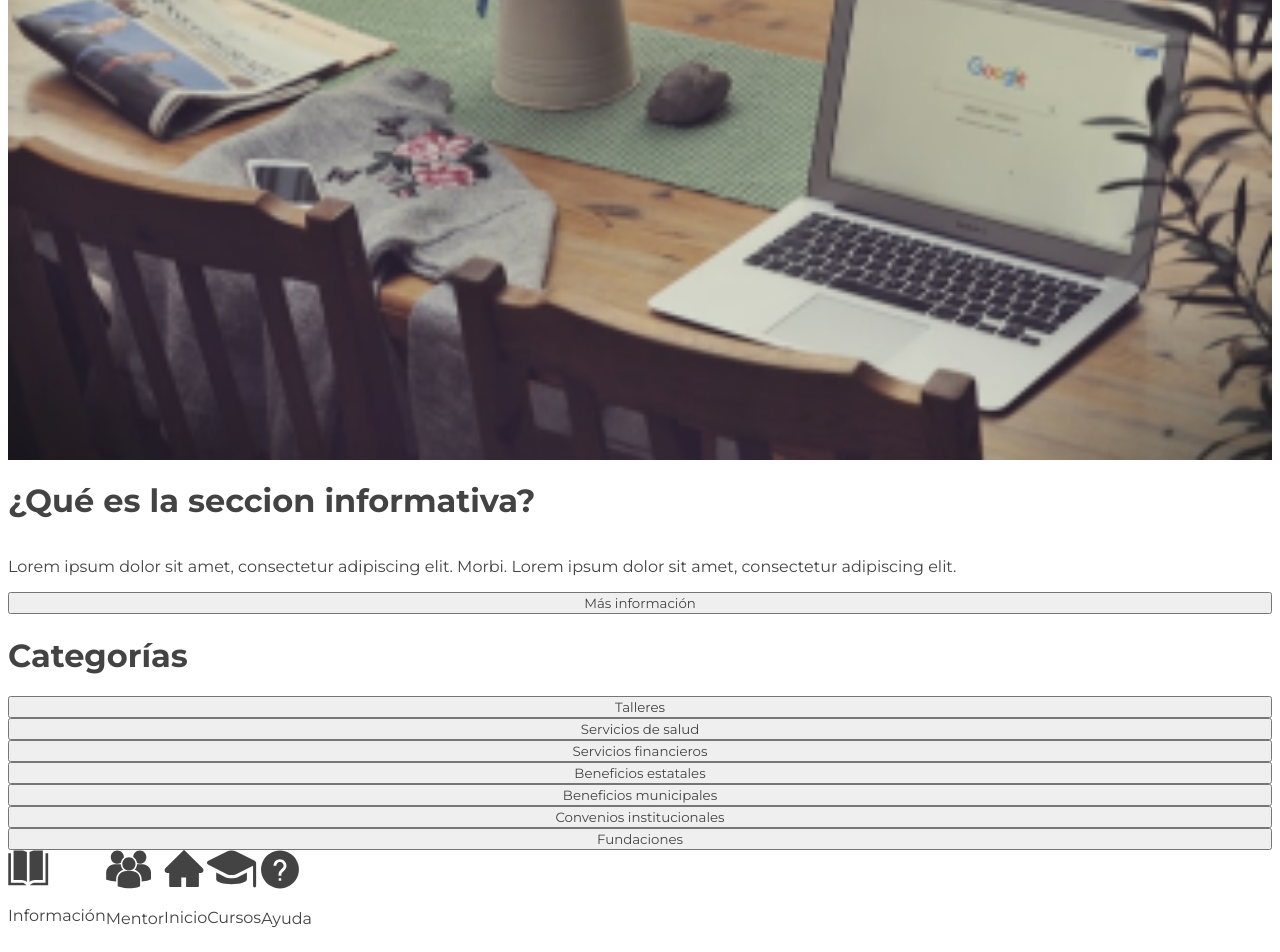
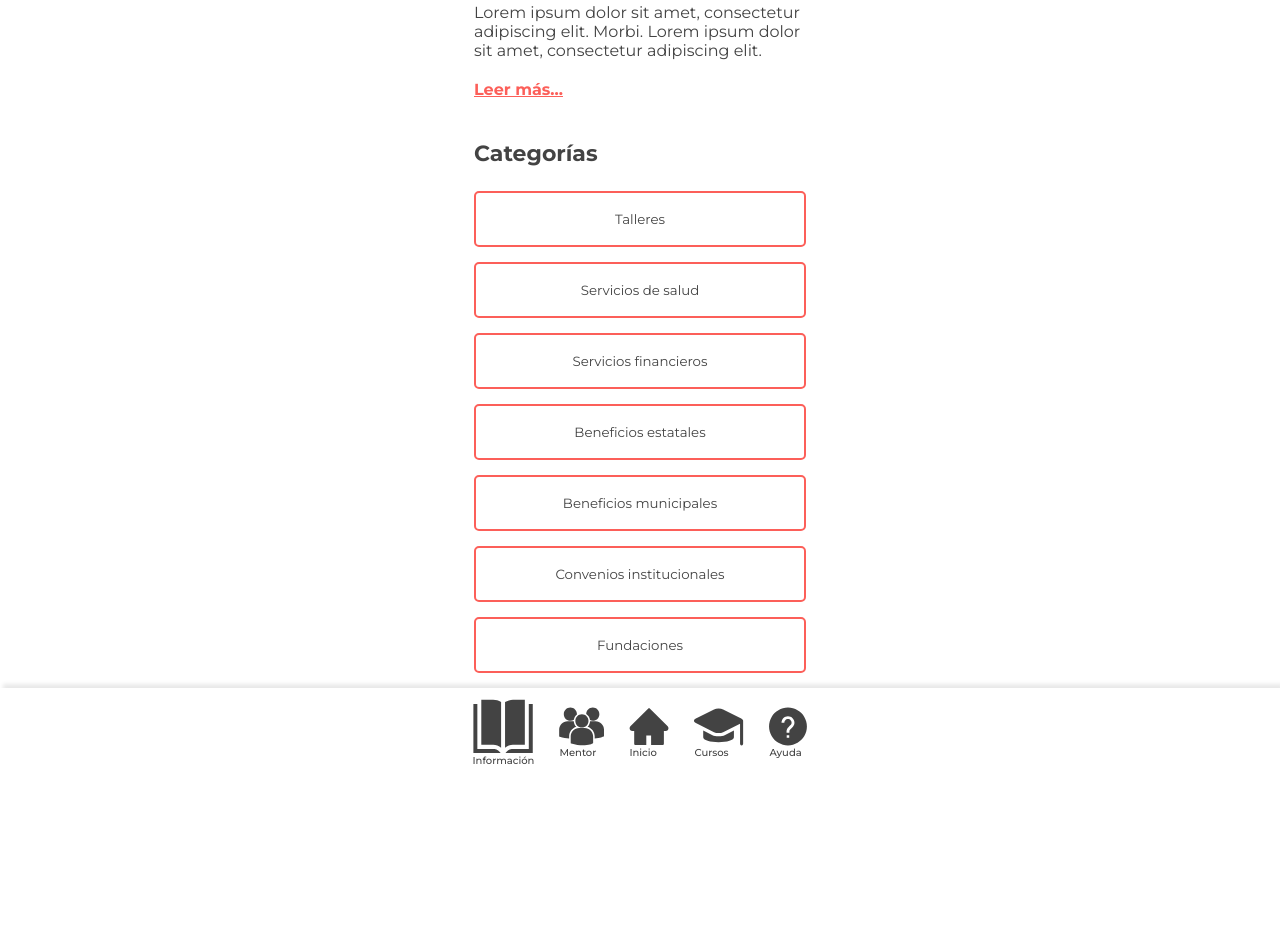
Before and after one commit to Kthcsk/HLD-Nightingale, a website with bundled scripts: page src/index.html in a window 1280 px wide. Shown: the part 371-1323 px from the top of the page. After the commit the page ends 1149 px from the top, so only its background shows below. Built offline with nearby package versions, Linux system fonts and the light colour scheme.

Commit message:
information complete

```diff
--- a/src/index.html
+++ b/src/index.html
@@ -8,9 +8,9 @@
 </head>
 <body>
   <div id="container">
-    <div id="header-container"></div>
-    <div id="page-container"></div>
-    <div id="bottom-menu-container"></div>
+    <div class="container top-bar" id="header-container"></div>
+    <div class="container" id="page-container"></div>
+    <div class="container bottom-bar" id="bottom-menu-container"></div>
   </div>
 
   <script type="module" src="main.js"></script>
--- a/src/style.css
+++ b/src/style.css
@@ -1,12 +1,40 @@
 /* font-family: 'Montserrat', sans-serif; */
-/* #DB7563 rojo */
+/* #FC5F59 rojo */
 /* #FCEDD7 beige */
 /* #434343 negro */
 
 * {
   font-family: 'Montserrat', sans-serif;
   color: #434343;
+  margin: 0;
 }
+
+.container {
+  display: flex;
+  justify-content: center;
+}
+
+.top-bar {
+  position: fixed;
+  box-shadow: 0px 4px 4px rgba(0, 0, 0, 0.09);
+}
+
+.bottom-bar {
+  box-shadow: 3px -4px 4px rgba(0, 0, 0, 0.09);
+}
+
+.top-bar, .bottom-bar {
+  background-color: #FFFFFF;
+}
+
+.margin-fix {
+  margin-bottom: 40px;
+}
+/* .bottom-menu-container {
+  width: 100%;
+  box-shadow: 3px -4px 4px rgba(0, 0, 0, 0.09);
+} */
+
 /* boostrap fake */
 
 .row {
@@ -28,6 +56,10 @@
   align-content: center;
 }
 
+.align-items {
+  align-items: center;
+}
+
 /* end boostrap fake */
 
 
@@ -37,6 +69,7 @@
   justify-content: space-around;
   align-items: center;
   width: 360px;
+  height: 65px;
 }
 
 .user-profile {
@@ -47,7 +80,7 @@
 
 .name-app {
   font-size: 26px;
-  color: #DB7563;
+  color: #FC5F59;
 }
 
 .bold {
@@ -67,8 +100,8 @@
 /* Home */
 
 .cover-photo {
-  width: 360px;
-  padding: 0 14px;
+  width: 332px;
+  margin-bottom: 22px;
 }
 
 .home-muapp {
@@ -78,10 +111,74 @@
 .subtitle {
   font-size: 22px;
   justify-content: space-around;
-  width: 360px;
+  width: 332px;
+  margin-bottom: 15px;
 }
 
-.text-subtitle{
+.subtitle-two {
+  font-size: 22px;
+  justify-content: space-around;
+  width: 332px;
+  margin-bottom: 24px;
+}
+
+.text-subtitle {
+  width: 332px;
+  margin-bottom: 20px;
+}
+
+.link {
+  color: #FC5F59;
+  font-size: 16px;
+  font-weight: 600;
+  line-height: 20px;
+  text-decoration-line: underline;
+}
+
+/* End Home */
+
+/* Information */
+
+.info-page {
+  margin-top: 89px;
+}
+
+.button-large {
+  width: 332px;
+  height: 56px;
+  background-color: #FC5F59;
+  color: #F2F2F2;
+  border: none;
+  border-radius: 5px;
+}
+
+.button-large-outline {
+  width: 332px;
+  height: 56px;
+  margin-bottom: 15px;
+  background: transparent;
+  border: 2px solid #FC5F59;
+  border-radius: 5px;
+}
+
+/* End Information */
+
+/* Bottom-menu */
+
+.bottom-menu {
+  display: flex;
+  justify-content: space-around;
   width: 360px;
+  height: 90px;
 }
-/* End Home */
+
+.icon:active {
+  color: #FC5F59;
+}
+
+.text-icon {
+  font-weight: 500;
+  font-size: 10px;
+}
+
+/* End bottom-menu */
--- a/src/views/components/bottom-menu.js
+++ b/src/views/components/bottom-menu.js
@@ -1,26 +1,26 @@
 export const viewBottomMenu = () => {
   const bottomMenuContainer = document.getElementById('bottom-menu-container');
   bottomMenuContainer.innerHTML = `
-  <div class="bottom-menu row" id="bottom-menu">
-    <div>
-      <img class="icon" src="../src/assets/info.svg" alt="info">
-      <p>Información</p>
+  <div class="bottom-menu row align-items" id="bottom-menu">
+    <div class="column">
+      <img class="icon info" src="../src/assets/info.svg" alt="info">
+      <p class="text-icon">Información</p>
     </div>
-    <div>
-      <img class="icon" src="../src/assets/mentor.svg" alt="mentor">
-      <p>Mentor</p>
+    <div class="column">
+      <img class="icon mentor" src="../src/assets/mentor.svg" alt="mentor">
+      <p class="text-icon">Mentor</p>
     </div>
-    <div>
-      <img class="icon" src="../src/assets/home.svg" alt="home">
-      <p>Inicio</p>
+    <div class="column">
+      <img class="icon home" src="../src/assets/home.svg" alt="home">
+      <p class="text-icon">Inicio</p>
     </div>
-    <div>
-      <img class="icon" src="../src/assets/courses.svg" alt="courses">
-      <p>Cursos</p>
+    <div class="column">
+      <img class="icon courses" src="../src/assets/courses.svg" alt="courses">
+      <p class="text-icon">Cursos</p>
     </div>
-    <div>
-      <img class="icon" src="../src/assets/question.svg" alt="question">
-      <p>Ayuda</p>
+    <div class="column">
+      <img class="icon question" src="../src/assets/question.svg" alt="question">
+      <p class="text-icon">Ayuda</p>
     </div>
   </div>`;
 
--- a/src/views/pages/home.js
+++ b/src/views/pages/home.js
@@ -6,8 +6,8 @@ import { viewBottomMenu } from '../components/bottom-menu.js';
 export const viewHome = () => {
   const homeContainer = document.getElementById('page-container');
   homeContainer.innerHTML = `
-  <div class="home-page">
-      <div class="cover-photo column">
+  <div class="home-page column">
+      <div class="cover-photo">
         <img src="../src/assets/rectangle-cover.png" alt="foto portada">
       </div>
       <div class="home-muapp row">
@@ -18,24 +18,24 @@ export const viewHome = () => {
           conexiones con profesionales y ayudando en su formación y crecimiento integral</p>
       <button class="button-large" id="info-button">Más información</button>
       <div class="recomend-section column">
-        <h1>Recomendados para ti</h1>
+        <h1 class="subtitle-two">Recomendados para ti</h1>
         <div class="recomend-box row">
           <img src="../src/assets/rectangle-tejido.png" alt="persona tejiendo">
           <div class="recomend-detail column">
             <p class="bold">Las técnicas del tejidos</p>
             <p class="light">Gancho agujas, tunecino.</p>
-            <button class="button-medium-outline">Ver video</button>
+            <a class="link">Ver video</a>
           </div>
           <img src="../src/assets/rectangle-emprende.png" alt="persona">
           <div class="recomend-detail column">
             <p class="bold">¡Emprende ya!</p>
             <p class="light">Apoyo en redes sociales</p>
-            <button class="button-medium-outline">Ver video</button>
+            <a class="link">Ver video</a>
           </div>
           <img src="../src/assets/rectangle-therapy.png" alt="manos juntas">
           <p class="bold">Terapia de grupo</p>
           <p class="light">Mujeres siempre unidas</p>
-          <button class="button-medium-outline">Ver video</button>
+          <a class="link">Ver video</a>
         </div>
         <button class="button-large" id="category-button">Filtrar por categoría</button>
       </div>
--- a/src/views/pages/information.js
+++ b/src/views/pages/information.js
@@ -7,12 +7,12 @@ export const viewInformation = () => {
   const pageContainer = document.getElementById('page-container');
   pageContainer.innerHTML = `
     <div class="info-page column">
-        <img src="../src/assets/rectangle-escritorio.png" alt="escritorio">
-        <h1>¿Qué es la seccion informativa?</h1>
-        <p>Lorem ipsum dolor sit amet, consectetur adipiscing elit. Morbi. Lorem ipsum dolor sit amet,
+        <img class="cover-photo" src="../src/assets/rectangle-escritorio.png" alt="escritorio">
+        <h1 class="subtitle">¿Qué es la seccion informativa?</h1>
+        <p class="text-subtitle">Lorem ipsum dolor sit amet, consectetur adipiscing elit. Morbi. Lorem ipsum dolor sit amet,
             consectetur adipiscing elit.</p>
-        <button class="button-large" id="info-button">Más información</button>
-        <h1>Categorías</h1>
+        <a class="link margin-fix" id="info-button">Leer más...</a>
+        <h1 class="subtitle-two">Categorías</h1>
         <button class="button-large-outline">Talleres</button>
         <button class="button-large-outline">Servicios de salud</button>
         <button class="button-large-outline">Servicios financieros</button>
```
